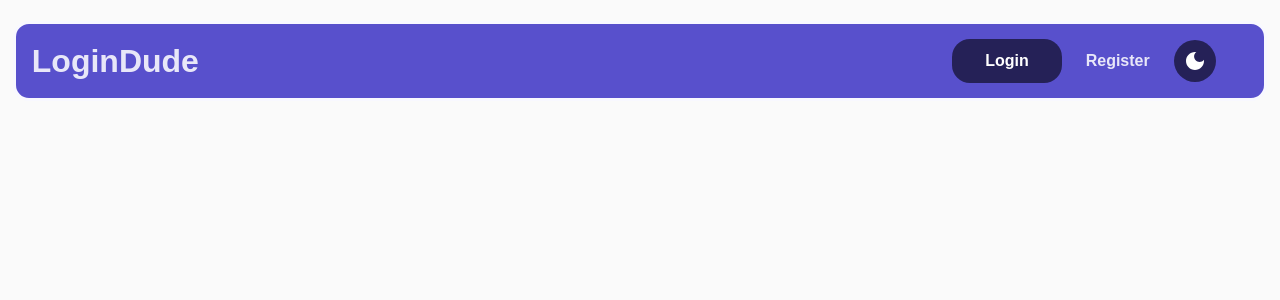
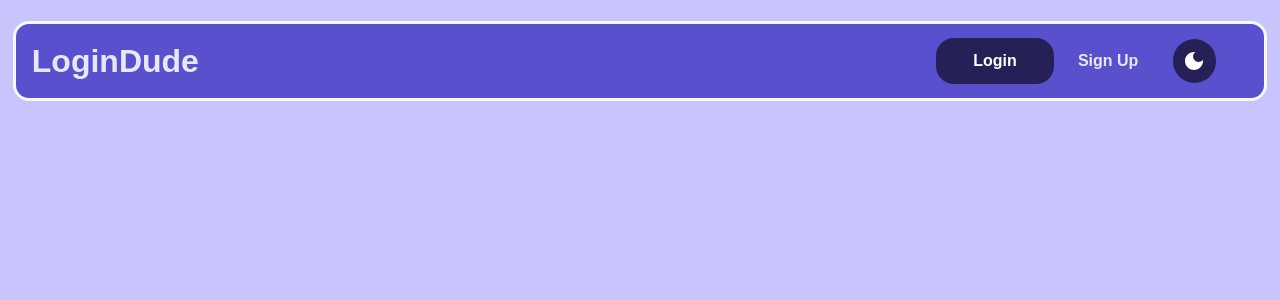
Before and after one commit to TonyReyesM/userLogin, a React (Create React App) app in the folder client/: page / in a window 1280 px wide. Shown: the top 300 px of the page. Built offline with nearby package versions, Linux system fonts and the light colour scheme.

Commit message:
Theme persists when refreshing page now. Created SideBar component.

```diff
--- a/client/src/App.js
+++ b/client/src/App.js
@@ -22,8 +22,9 @@ function App() {
   const { theme } = useTheme();
 
   useEffect(() => {
+    localStorage.setItem("theme", theme);
     document.body.style.backgroundColor =
-      theme === "light" ? "#fafafa" : "#06060f";
+      theme === "light" ? "#c7c5fc" : "#06060f";
   }, [theme]);
 
   return (
--- a/client/src/components/navBar.js
+++ b/client/src/components/navBar.js
@@ -41,14 +41,14 @@ const linkStyle = {
 
 const avatarStyle = {
   position: "static",
-  width: "3rem",
-  height: "3rem",
+  width: "2.5rem",
+  height: "2.5rem",
 };
 
 const avatarWrapperStyle = {
   position: "static",
-  width: "3rem",
-  height: "3rem",
+  width: "2.5rem",
+  height: "2.5rem",
 };
 
 const NavBar = () => {
@@ -71,8 +71,8 @@ const NavBar = () => {
         {!auth.accessToken ? (
           <>
             <LogButton onClick={() => navigate("/login")}>Login</LogButton>
-            <Link to="/register" style={linkStyle}>
-              Register
+            <Link to="/register" style={{ ...linkStyle, width: "5rem" }}>
+              Sign Up
             </Link>
           </>
         ) : (
@@ -86,17 +86,13 @@ const NavBar = () => {
               </AvatarWrapper>
             </Link>
             <Link to={`/user/${auth.user._id}`} style={linkStyle}>
-              <Title>{auth.user.username}</Title>
+              <Title style={{ fontSize: "1.5rem" }}>{auth.user.username}</Title>
             </Link>
             <LogButton onClick={logout}>Log out</LogButton>
           </>
         )}
-        <ThemeButton>
-          {theme === "light" ? (
-            <DarkModeIcon onClick={changeTheme} />
-          ) : (
-            <LightModeIcon onClick={changeTheme} />
-          )}
+        <ThemeButton onClick={changeTheme}>
+          {theme === "light" ? <DarkModeIcon /> : <LightModeIcon />}
         </ThemeButton>
       </NavBarSection>
     </Header>
--- /dev/null
+++ b/client/src/components/sideBar.js
@@ -0,0 +1,5 @@
+const SideBar = () => {
+  return <></>;
+};
+
+export default SideBar;
--- a/client/src/contexts/ThemeProvider.js
+++ b/client/src/contexts/ThemeProvider.js
@@ -3,7 +3,7 @@ import { createContext, useState } from "react";
 const ThemeContext = createContext({});
 
 export const ThemeProvider = ({ children }) => {
-  const [theme, setTheme] = useState("light");
+  const [theme, setTheme] = useState(localStorage.getItem("theme") || "light");
 
   return (
     <ThemeContext.Provider value={{ theme, setTheme }}>
--- a/client/src/layouts/loginLayout.js
+++ b/client/src/layouts/loginLayout.js
@@ -1,18 +1,17 @@
 //  hooks
 import useAuth from "../hooks/useAuth";
-// import useTheme from "../hooks/useTheme";
 import { useEffect } from "react";
 
 //  components
 import { Outlet } from "react-router-dom";
 import NavBar from "../components/navBar";
+import SideBar from "../components/sideBar";
 
 //  styles
 import { PageStyle } from "../components/common/common.style";
 
 const UserLoginLayout = () => {
   const { auth, setAuth } = useAuth();
-  // const {theme} = useTheme()
 
   useEffect(() => {
     if (!auth.user && localStorage.getItem("accessToken")) {
@@ -26,9 +25,12 @@ const UserLoginLayout = () => {
   return (
     <>
       <NavBar />
-      <PageStyle>
-        <Outlet />
-      </PageStyle>
+      <div>
+        <SideBar />
+        <PageStyle>
+          <Outlet />
+        </PageStyle>
+      </div>
     </>
   );
 };
```
